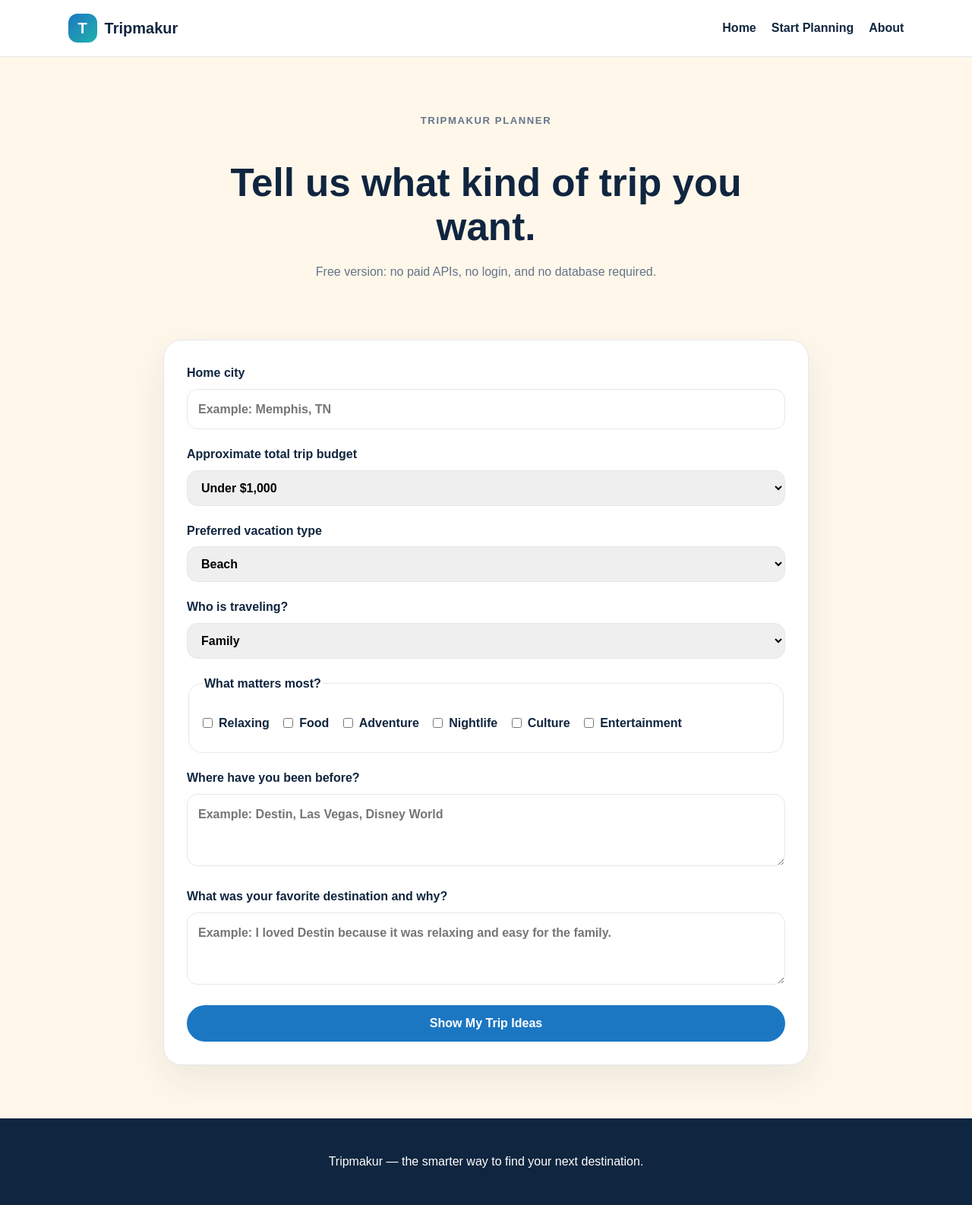
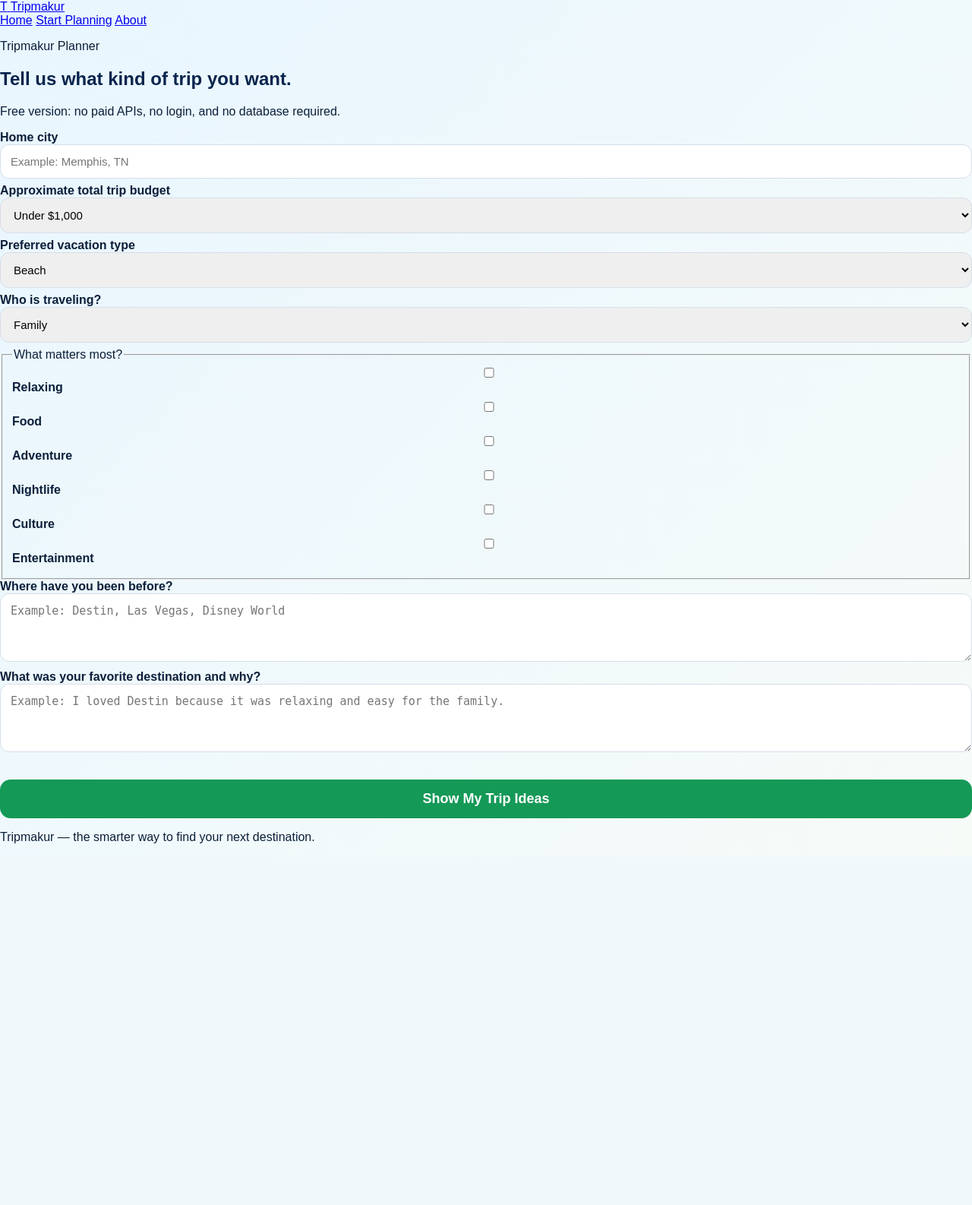
Before and after one commit to tripmakur/Tripmakur-Travel-Planner, a Flask app: template templates/planner.html in a window 1280 px wide. Shown: the whole page at 76% size. After the commit the page ends 1110 px from the top, so only its background shows below. Run offline with Flask 3, Linux system fonts and the light colour scheme; the template is opened without the code that fills it, so the values that code supplies are empty.

Commit message:
Update style.css

```diff
--- a/static/style.css
+++ b/static/style.css
@@ -1,231 +1,168 @@
-:root {
-  --navy: #10253f;
-  --blue: #1c77c3;
-  --teal: #20b2aa;
-  --sand: #fff7ea;
-  --gold: #f7b731;
-  --text: #1f2933;
-  --muted: #64748b;
-  --white: #ffffff;
-  --border: #e5e7eb;
+* {
+    box-sizing: border-box;
 }
 
-* { box-sizing: border-box; }
-
 body {
-  margin: 0;
-  font-family: Arial, Helvetica, sans-serif;
-  background: var(--sand);
-  color: var(--text);
-  line-height: 1.6;
+    margin: 0;
+    font-family: Arial, sans-serif;
+    color: #0b1f3a;
+    background: linear-gradient(135deg, #e8f6ff, #f7fbf8);
 }
 
-a { color: inherit; text-decoration: none; }
-
-.site-header {
-  display: flex;
-  align-items: center;
-  justify-content: space-between;
-  padding: 18px 7%;
-  background: var(--white);
-  border-bottom: 1px solid var(--border);
-  position: sticky;
-  top: 0;
-  z-index: 10;
+.header {
+    background: white;
+    padding: 20px;
+    text-align: center;
+    box-shadow: 0 2px 12px rgba(0,0,0,0.08);
 }
 
-.brand {
-  display: flex;
-  align-items: center;
-  gap: 10px;
-  font-weight: 800;
-  font-size: 1.25rem;
-  color: var(--navy);
+.logo {
+    width: 170px;
+    max-width: 80%;
 }
 
-.brand-mark {
-  display: inline-flex;
-  align-items: center;
-  justify-content: center;
-  width: 38px;
-  height: 38px;
-  border-radius: 12px;
-  background: linear-gradient(135deg, var(--blue), var(--teal));
-  color: var(--white);
-}
-
-nav {
-  display: flex;
-  gap: 20px;
-  font-weight: 700;
-  color: var(--navy);
+.tagline {
+    color: #16804a;
+    font-weight: bold;
 }
 
 .hero {
-  display: grid;
-  grid-template-columns: 1.4fr 0.8fr;
-  gap: 40px;
-  padding: 80px 7%;
-  background: linear-gradient(135deg, #eff8ff, #fff7ea);
+    min-height: calc(100vh - 120px);
+    display: flex;
+    justify-content: center;
+    padding: 35px 15px;
 }
 
-.eyebrow {
-  text-transform: uppercase;
-  letter-spacing: 0.12em;
-  color: var(--blue);
-  font-weight: 800;
-  font-size: 0.82rem;
+.card {
+    width: 100%;
+    max-width: 760px;
+    background: white;
+    border-radius: 22px;
+    padding: 32px;
+    box-shadow: 0 15px 40px rgba(0,0,0,0.12);
 }
 
-h1, h2, h3 { color: var(--navy); line-height: 1.15; }
-
-.hero h1 {
-  font-size: clamp(2.4rem, 6vw, 4.8rem);
-  margin: 10px 0 18px;
+h1, h2 {
+    color: #08244d;
 }
 
-.hero-text {
-  font-size: 1.2rem;
-  color: var(--muted);
-  max-width: 680px;
+.subtitle {
+    color: #5c6b7a;
+    margin-bottom: 25px;
 }
 
-.hero-actions { display: flex; gap: 14px; flex-wrap: wrap; margin-top: 28px; }
-
-.button {
-  display: inline-flex;
-  align-items: center;
-  justify-content: center;
-  padding: 13px 22px;
-  border-radius: 999px;
-  font-weight: 800;
-  border: 2px solid transparent;
-  cursor: pointer;
+.form-grid {
+    display: grid;
+    grid-template-columns: 1fr 1fr;
+    gap: 18px;
 }
 
-.primary { background: var(--blue); color: var(--white); }
-.secondary { background: var(--white); color: var(--navy); border-color: var(--border); }
-.full { width: 100%; font-size: 1rem; }
-
-.hero-card, .feature-card, .result-card, .next-box, .planner-form {
-  background: var(--white);
-  border: 1px solid var(--border);
-  border-radius: 24px;
-  box-shadow: 0 18px 50px rgba(16, 37, 63, 0.08);
+.form-group {
+    text-align: left;
 }
 
-.hero-card {
-  padding: 30px;
-  align-self: center;
+.full {
+    grid-column: span 2;
 }
 
-.hero-card ul { padding-left: 20px; }
-.hero-card li { margin: 8px 0; }
-
-.section, .page-heading {
-  padding: 60px 7%;
-}
-
-.page-heading {
-  text-align: center;
-  max-width: 900px;
-  margin: 0 auto;
-}
-
-.page-heading h1 { font-size: clamp(2rem, 4vw, 3.5rem); margin-bottom: 12px; }
-.page-heading p { color: var(--muted); }
-
-.feature-grid, .results-grid {
-  display: grid;
-  grid-template-columns: repeat(3, 1fr);
-  gap: 22px;
-  margin-top: 24px;
-}
-
-.feature-card, .result-card, .next-box { padding: 26px; }
-
-.planner-form {
-  width: min(850px, 92%);
-  margin: 0 auto 70px;
-  padding: 30px;
-  display: grid;
-  gap: 20px;
-}
-
-label, legend {
-  font-weight: 800;
-  color: var(--navy);
+label {
+    display: block;
+    margin-bottom: 7px;
+    font-weight: bold;
 }
 
 input, select, textarea {
-  width: 100%;
-  margin-top: 8px;
-  padding: 13px 14px;
-  border: 1px solid var(--border);
-  border-radius: 14px;
-  font: inherit;
+    width: 100%;
+    padding: 13px;
+    border: 1px solid #d6dee8;
+    border-radius: 12px;
+    font-size: 15px;
 }
 
-textarea { min-height: 95px; resize: vertical; }
-
-fieldset {
-  border: 1px solid var(--border);
-  border-radius: 18px;
-  padding: 18px;
+textarea {
+    min-height: 90px;
 }
 
-.check {
-  display: inline-flex;
-  align-items: center;
-  gap: 8px;
-  margin: 8px 14px 8px 0;
-  font-weight: 600;
+button {
+    margin-top: 25px;
+    width: 100%;
+    padding: 15px;
+    border: 0;
+    border-radius: 14px;
+    background: #159957;
+    color: white;
+    font-size: 18px;
+    font-weight: bold;
+    cursor: pointer;
 }
 
-.check input { width: auto; margin: 0; }
-
-.results-grid {
-  padding: 0 7% 30px;
+button:hover {
+    background: #0f7f47;
 }
 
-.result-topline {
-  color: var(--teal);
-  font-weight: 900;
-  text-transform: uppercase;
-  letter-spacing: 0.08em;
-  font-size: 0.8rem;
+.summary {
+    background: #f0f8f4;
+    border: 1px solid #cdebdc;
+    padding: 18px;
+    border-radius: 16px;
+    text-align: left;
+    margin-bottom: 25px;
 }
 
-.result-meta {
-  display: grid;
-  gap: 8px;
-  margin-top: 20px;
-  color: var(--muted);
+.trip-card {
+    display: flex;
+    justify-content: space-between;
+    gap: 20px;
+    border: 1px solid #e1e7ef;
+    border-radius: 18px;
+    padding: 20px;
+    margin-bottom: 18px;
+    text-align: left;
+    background: #ffffff;
 }
 
-.next-box {
-  width: min(900px, 92%);
-  margin: 30px auto 70px;
-  text-align: center;
+.trip-info p {
+    color: #556575;
 }
 
-.narrow {
-  width: min(850px, 92%);
-  margin: auto;
-  background: var(--white);
-  border-radius: 24px;
+.score {
+    min-width: 90px;
+    height: 90px;
+    border-radius: 50%;
+    background: #e8f7ef;
+    color: #0f7f47;
+    display: flex;
+    align-items: center;
+    justify-content: center;
+    font-weight: bold;
+    text-align: center;
 }
 
-footer {
-  text-align: center;
-  padding: 28px 7%;
-  background: var(--navy);
-  color: var(--white);
+.back-link {
+    display: inline-block;
+    margin-top: 20px;
+    color: #16804a;
+    font-weight: bold;
+    text-decoration: none;
 }
 
-@media (max-width: 850px) {
-  .site-header { flex-direction: column; gap: 14px; }
-  nav { flex-wrap: wrap; justify-content: center; }
-  .hero { grid-template-columns: 1fr; padding-top: 50px; }
-  .feature-grid, .results-grid { grid-template-columns: 1fr; }
+@media (max-width: 650px) {
+    .form-grid {
+        grid-template-columns: 1fr;
+    }
+
+    .full {
+        grid-column: span 1;
+    }
+
+    .trip-card {
+        flex-direction: column;
+    }
+
+    .score {
+        border-radius: 14px;
+        width: 100%;
+        height: auto;
+        padding: 12px;
+    }
 }
```
